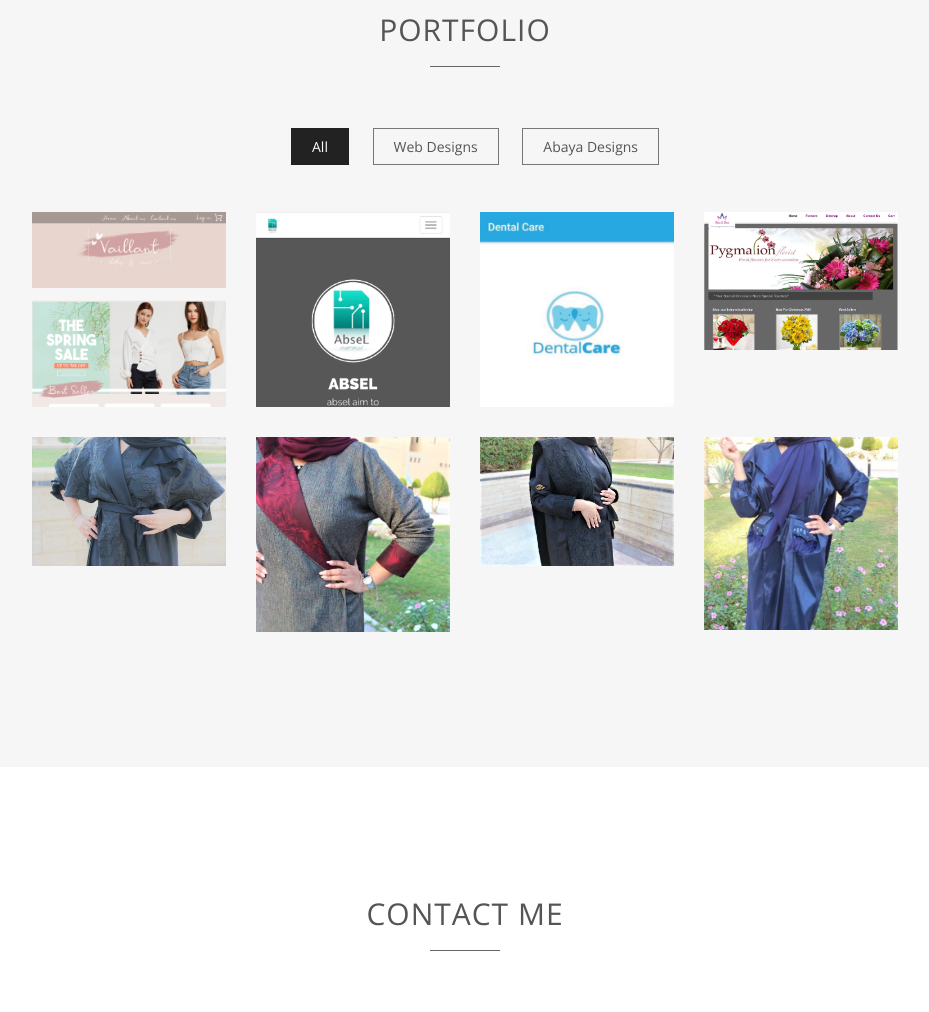
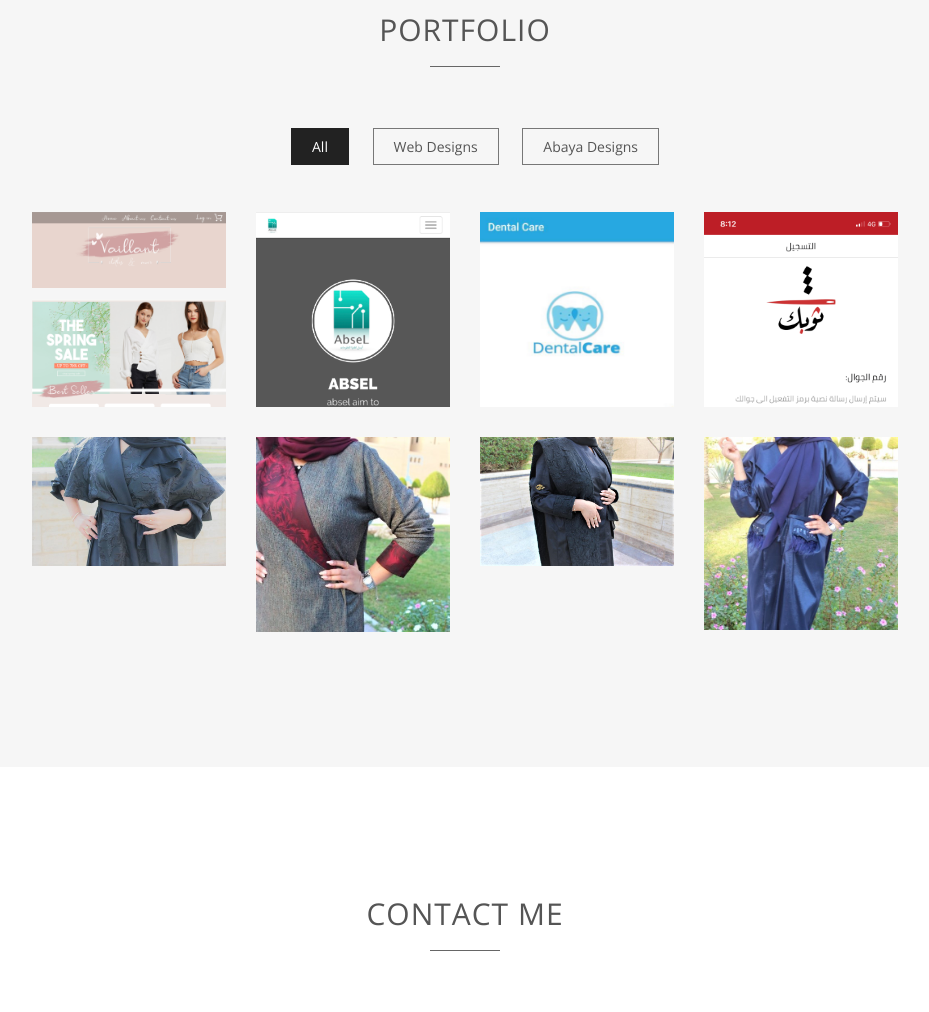
Before and after one commit to MahaMusaad/-FEWD-project, a plain HTML site: page index.html in a window 1280 px wide. Shown: the part 2001-3013 px from the top of the page, without its empty margins (175-1104 px from the left). Drawn offline with nearby package versions, Linux system fonts and the light colour scheme.

Commit message:
Add files via upload
new index2

```diff
--- a/index.html
+++ b/index.html
@@ -160,7 +160,7 @@
                   <div class="hover-text">
                     <h4>Mobile App</h4>
                   </div>
-                  <img src="images/rosewebsite.png" class="img-responsive" alt="Rose website">
+                  <img src="images/tho1.PNG" class="img-responsive" alt="Mobile App">
                 </a> </div>
             </div>
           </div>
```
